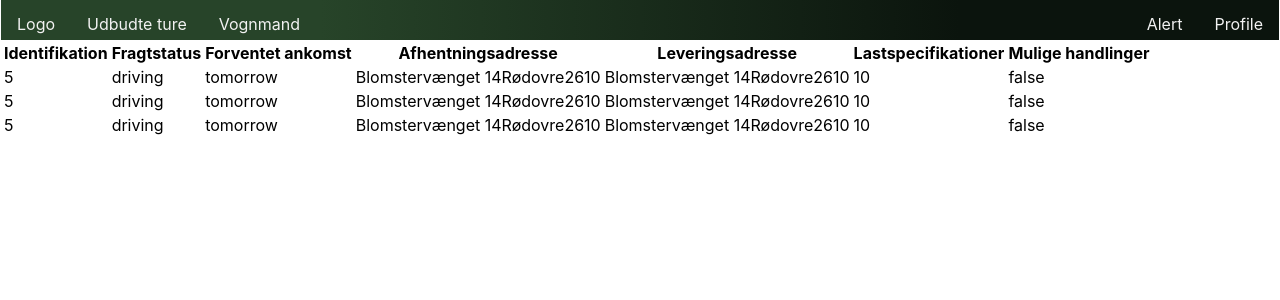
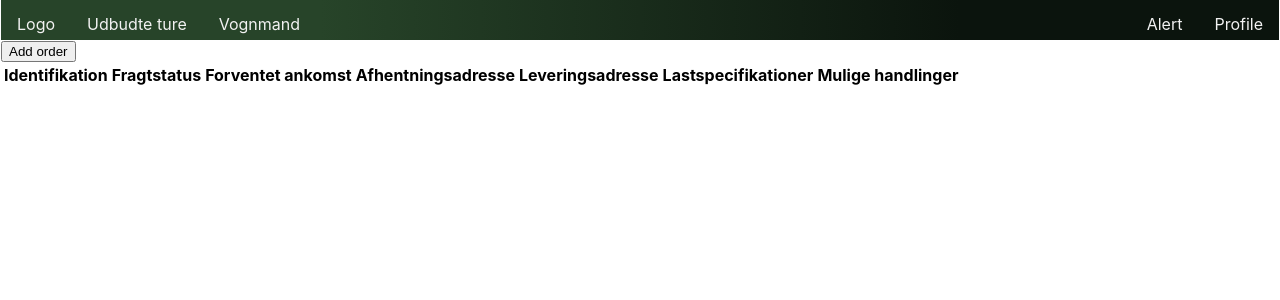
Before and after one commit to StevenGoe/truck-chain, a React (Create React App) app: page / in a window 1280 px wide. Shown: the top 300 px of the page. Built offline with nearby package versions, Linux system fonts and the light colour scheme.

Commit message:
Added table population via button click

```diff
--- a/src/App.tsx
+++ b/src/App.tsx
@@ -1,25 +1,79 @@
-import React from 'react';
-import logo from './logo.svg';
-import { Table } from './Table';
-import './css/view1.css';
+import React, { useState } from "react";
+import logo from "./logo.svg";
+import { Table, Order, Address } from "./Table";
+import "./css/view1.css";
+
+let testAddress: Address = {
+  address: "Blomstervænget 14",
+  areaCode: "Rødovre",
+  zipCode: 2610
+};
+
+let test: Order[] = [
+  {
+    id: "5",
+    status: "driving",
+    eta: "tomorrow",
+    pickAddress: testAddress,
+    delAddress: testAddress,
+    load: 10,
+    special: "false"
+  },
+  {
+    id: "5",
+    status: "driving",
+    eta: "tomorrow",
+    pickAddress: testAddress,
+    delAddress: testAddress,
+    load: 10,
+    special: "false"
+  },
+  {
+    id: "5",
+    status: "driving",
+    eta: "tomorrow",
+    pickAddress: testAddress,
+    delAddress: testAddress,
+    load: 10,
+    special: "false"
+  }
+];
+
+interface Appstate {
+  orders: Order[];
+}
+
+function initialState(): Appstate {
+  return { orders: [] };
+}
 
 const App: React.FC = () => {
+  const [curState, setState] = useState(initialState());
   return (
     <div className="App">
       <div className="navBar">
         <div id="navLeft" className="navLeft">
-          <a id="logo" className="logo" href="#Logo">Logo</a>
-          <a id="Ture" className="Ture" href="#Ture">Udbudte ture</a>
-          <a id="Vognmand" className="Vognmand" href="#Vognmand">Vognmand</a>
+          <a id="logo" className="logo" href="#Logo">
+            Logo
+          </a>
+          <a id="Ture" className="Ture" href="#Ture">
+            Udbudte ture
+          </a>
+          <a id="Vognmand" className="Vognmand" href="#Vognmand">
+            Vognmand
+          </a>
         </div>
         <div id="navRight" className="navRight">
           <a href="#profile">Profile</a>
           <a href="#alert">Alert</a>
         </div>
       </div>
-      <Table/>
+      <div>
+        <button onClick={() => setState(prevState => ({... prevState, orders: test}))} >Add order</button>
+        <Table orders={curState.orders} />
+      </div>
     </div>
   );
-}
+};
 
 export default App;
--- a/src/Table.tsx
+++ b/src/Table.tsx
@@ -1,12 +1,13 @@
 import React from "react";
+import { parentPort } from "worker_threads";
 
-interface Address {
+export interface Address {
   address: string;
   areaCode: string;
   zipCode: number;
 }
 
-interface Order {
+export interface Order {
   id: string;
   status: string;
   eta: string;
@@ -19,42 +20,6 @@ interface Order {
 interface RowListProps {
   orders: Array<Order>;
 }
-
-let testAddress: Address = {
-  address: "Blomstervænget 14",
-  areaCode: "Rødovre",
-  zipCode: 2610
-};
-
-let test: Order[] = [
-  {
-    id: "5",
-    status: "driving",
-    eta: "tomorrow",
-    pickAddress: testAddress,
-    delAddress: testAddress,
-    load: 10,
-    special: "false"
-  },
-  {
-    id: "5",
-    status: "driving",
-    eta: "tomorrow",
-    pickAddress: testAddress,
-    delAddress: testAddress,
-    load: 10,
-    special: "false"
-  },
-  {
-    id: "5",
-    status: "driving",
-    eta: "tomorrow",
-    pickAddress: testAddress,
-    delAddress: testAddress,
-    load: 10,
-    special: "false"
-  }
-];
 
 const RowList: React.FC<RowListProps> = (props) => {
 return <>{props.orders.map(order =>
@@ -88,7 +53,7 @@ return <>{props.orders.map(order =>
 )}</>;
 };
 
-export const Table = () => {
+export const Table: React.FC<RowListProps> = (props) => {
   return (
     <div>
       <table>
@@ -104,7 +69,7 @@ export const Table = () => {
           </tr>
         </thead>
         <tbody>
-          <RowList orders={test} />
+          <RowList orders={props.orders} />
         </tbody>
       </table>
     </div>
```
